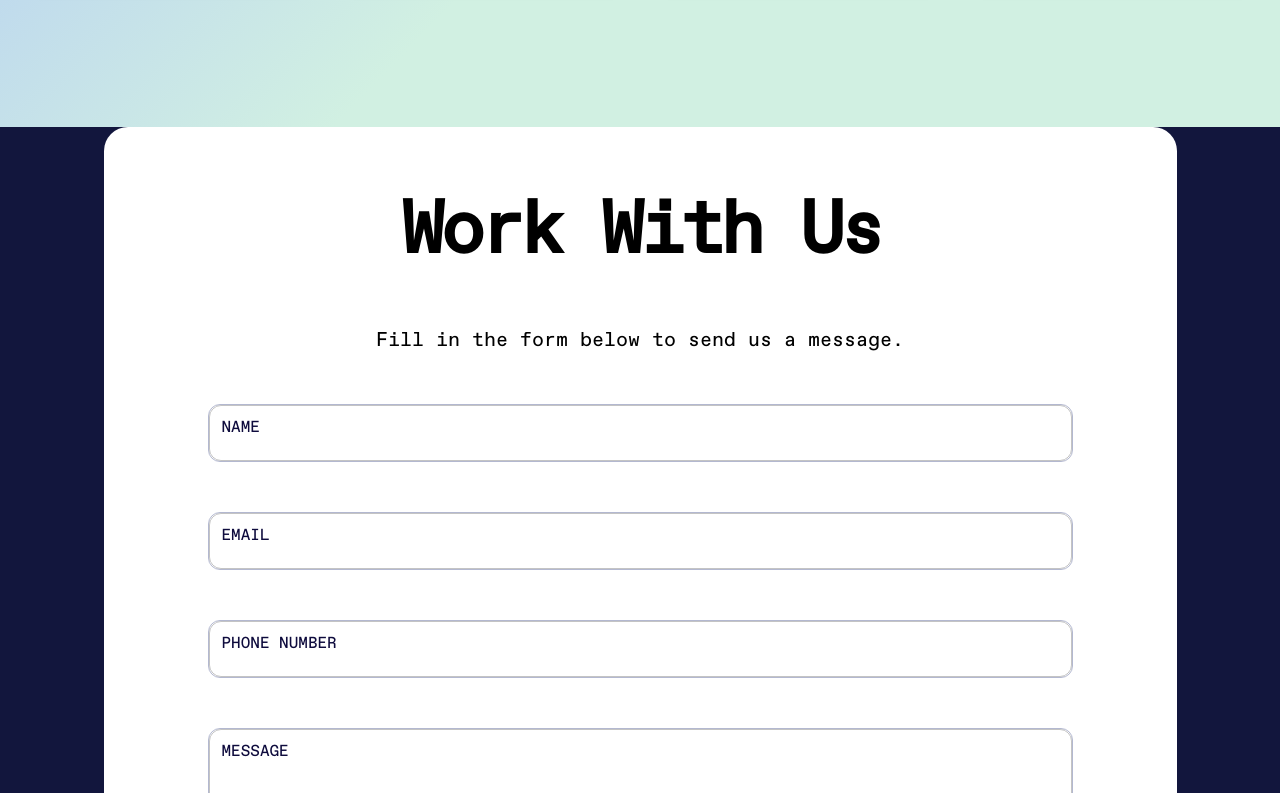
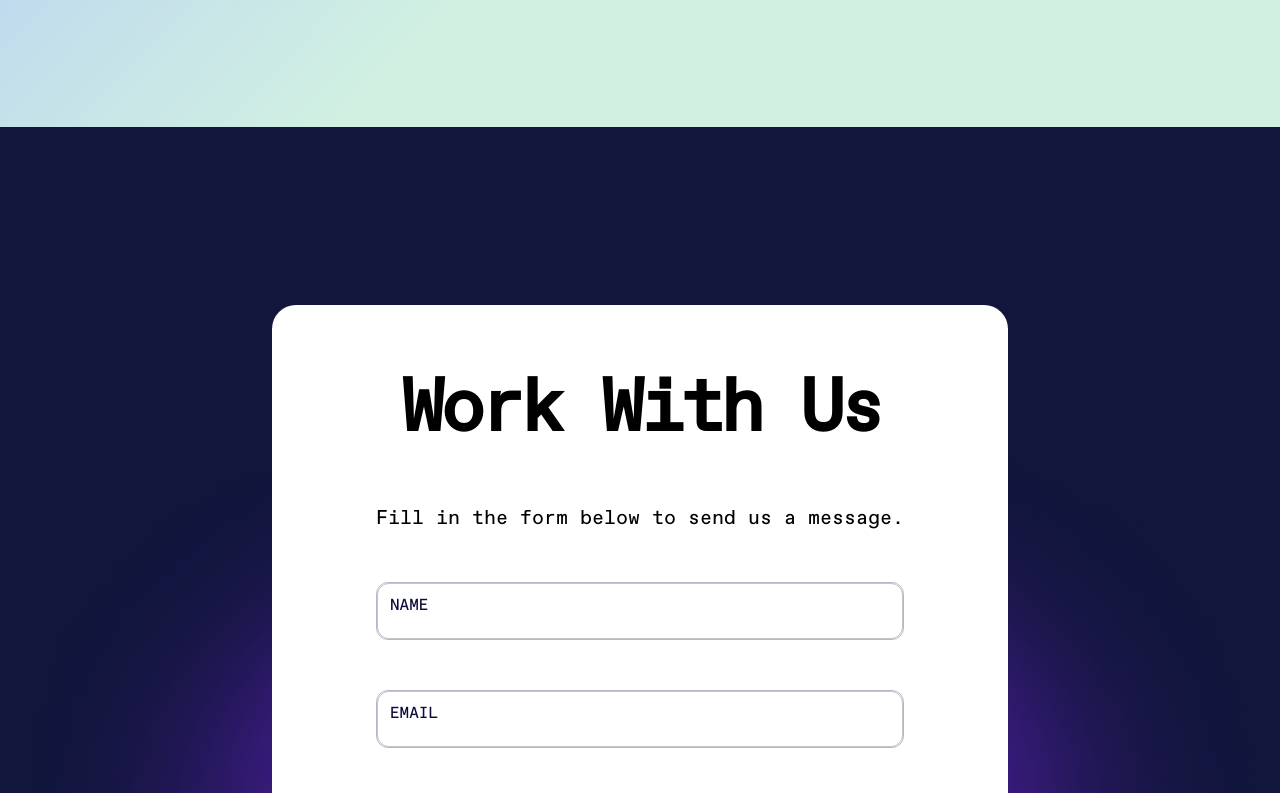
Before and after one commit to NVadim11/TapTap, a React (Create React App) app: page / in a window 1280 px wide. Shown: the part 4967-5760 px from the top of the page. Built offline with nearby package versions, Linux system fonts and the light colour scheme.

Commit message:
sync commit, form adaptive

```diff
--- a/src/components/MyForm/MyForm.jsx
+++ b/src/components/MyForm/MyForm.jsx
@@ -1,7 +1,9 @@
 import React from 'react';
 import { Formik, Form, Field, ErrorMessage } from 'formik';
+import { useTheme, useMediaQuery } from '@mui/material';
 import * as Yup from 'yup';
 import { TextField, Button, Box, Typography, ButtonBase } from '@mui/material';
+import formCover from '../../img/formCover.png';
 import Icons from '../Icons/Icons.jsx';
 
 const validationSchema = Yup.object({
@@ -18,6 +20,18 @@ const validationSchema = Yup.object({
 });
 
 const MyForm = () => {
+	const theme = useTheme();
+	const isMobile = useMediaQuery(theme.breakpoints.down('1280'));
+
+	const formCoverStyles = {
+		position: 'absolute',
+		top: 450,
+		left: isMobile ? '-16px' : '-66px',
+		width: '100%',
+		height: '100%',
+		opacity: '1',
+	};
+
 	const iconButtonStyles = {
 		width: 66,
 		height: 66,
@@ -29,7 +43,7 @@ const MyForm = () => {
 		transition: '.25s',
 		borderRadius: '50%',
 		'&:hover': {
-			backgroundColor: 'rgba(10, 14, 53, 0.8)',
+			backgroundColor: 'rgba(10, 14, 53, 0.4)',
 			transition: '.25s',
 		},
 	};
@@ -49,17 +63,27 @@ const MyForm = () => {
 		>
 			{({ errors, touched }) => (
 				<>
-					<Form id='form'>
+					<Form
+						id='form'
+						style={{
+							display: 'flex',
+							flexDirection: 'column',
+							alignItems: 'center',
+							marginTop: isMobile ? '89px' : '178px',
+							position: 'relative',
+						}}
+					>
 						<Box
 							sx={{
 								display: 'flex',
 								flexDirection: 'column',
 								alignItems: 'center',
 								borderRadius: '24px',
-								maxWidth: '865px',
-								margin: '0 auto',
-								padding: '63px 104px 56px',
+								maxWidth: isMobile ? '358px' : '765px',
+								margin: isMobile ? '0 16px' : '0 auto',
+								padding: isMobile ? '32px 21px 47px' : '63px 104px 56px',
 								backgroundColor: '#fff',
+								zIndex: 1,
 							}}
 						>
 							<Typography
@@ -67,7 +91,7 @@ const MyForm = () => {
 								gutterBottom
 								sx={{
 									fontWeight: 700,
-									fontSize: '74px',
+									fontSize: isMobile ? '46px' : '74px',
 									marginBottom: '48px',
 									lineHeight: '116%',
 									letterSpacing: '-0.06em',
@@ -254,25 +278,40 @@ const MyForm = () => {
 									textAlign: 'center',
 									color: '#0e0b3d',
 									backgroundColor: '#c8ff80',
+									'&:hover': {
+										color: '#fff',
+									},
 								}}
 							>
 								Send
 							</Button>
 						</Box>
+						<img
+							src={formCover}
+							alt='Form Cover'
+							style={{
+								position: 'absolute',
+								top: 80,
+								zIndex: 0,
+								width: '100%',
+								height: '100%',
+							}}
+						/>
 					</Form>
+
 					<Box sx={{ marginTop: 4, textAlign: 'center' }} id='social'>
 						<Typography
 							variant='h6'
 							gutterBottom
 							sx={{
 								fontWeight: 700,
-								fontSize: '44px',
+								fontSize: isMobile ? '32px' : '44px',
 								lineHeight: '105%',
 								letterSpacing: '-0.06em',
 								textTransform: 'capitalize',
 								textAlign: 'center',
 								color: '#fff',
-								marginTop: '112px',
+								marginTop: isMobile ? '72px' : '112px',
 								marginBottom: '24px',
 							}}
 						>
```
Also changed, not shown: src/img/formCover.png (added).
